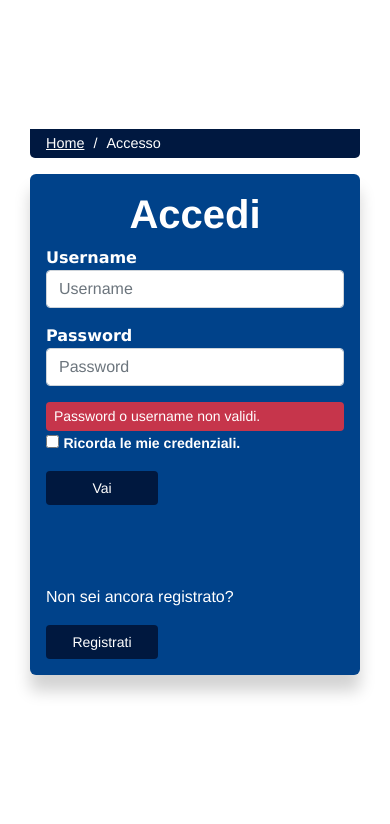
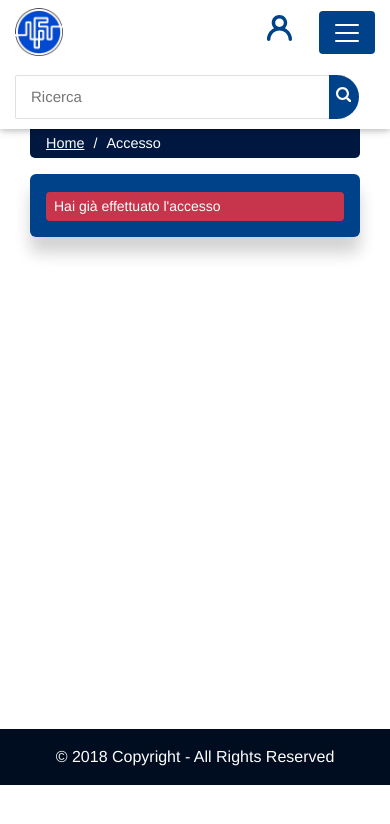
Before and after one commit to benny1693/FiloDiArianna, a PHP site: page /PHP/accesso.php in a window 390 px wide. Shown: the top 824 px of the page. Run offline with PHP 8.4, Linux system fonts and the light colour scheme; the visitor is signed in with stand-in values (Sample User, id 1).

Commit message:
Aggiunte funzionalità di accesso e logout

```diff
--- a/PHP/Page.php
+++ b/PHP/Page.php
@@ -19,7 +19,7 @@ class Page {
 					</div>
 					<ul class="dropdown">
 						<li><a href="'.addPoints().'PHP/areapersonale.php">Area Riservata</a></li>
-						<li lang="en"><a href="#">Logout</a></li>
+						<li lang="en"><a href="'.addPoints().'PHP/logout.php">Logout</a></li>
 					</ul>
 				</div>');
     }
--- a/PHP/RegisteredUser.php
+++ b/PHP/RegisteredUser.php
@@ -37,7 +37,7 @@ class RegisteredUser extends User {
 	}
 
 	public function isCorrectPassword($insertedPassword) {
-		return md5($insertedPassword) == $this->password;
+		return sha1($insertedPassword) == $this->password;
 	}
 
 	public function getUsername() {
--- a/PHP/accesso.php
+++ b/PHP/accesso.php
@@ -1,3 +1,7 @@
+<?php
+require_once 'utilities.php';
+init();
+?>
 <!DOCTYPE html>
 <html xmlns="http://www.w3.org/1999/xhtml" xml:lang="it-IT" lang="it-IT">
 
@@ -14,6 +18,7 @@
 
 <body>
 	<!-- HEADER -->
+    <?php include_once 'header.php';?>
 	<div id="page-content-wrapper" class="container-fluid">
 		<nav aria-label="breadcrumb">
 			<p class="sr-only">Ti trovi in:</p>
@@ -24,34 +29,37 @@
 		</nav>
 
 		<section id="accesso">
-			<h1>Accedi</h1>
+			<?php
+            if ($_SESSION['ID'] != -1)
+                echo "<div class=\"invalid-feedback\">
+					<p>Hai gi&agrave; effettuato l'accesso</p>
+				</div>";
+            else{
+                echo '
+            <h1>Accedi</h1>
 
-			<!-- <form class="needs-validation clearfix" method="post" data-toggle="validator" novalidate> -->
-			<form data-toggle="validator">
-
+			<form data-toggle="validator" action="login.php" method="post">
 				<div class="form-group row">
 					<label for="inputUsername0" class="col-sm-3 col-form-label">Username</label>
 					<div class="col-sm-9">
-						<input type="text" class="form-control" id="inputUsername0" placeholder="Username" required="required" />
+						<input type="text" class="form-control" id="inputUsername0" name="username" placeholder="Username" required="required" />
 					</div>
-					<!-- <input type="text" class="form-control is-invalid" id="validationServerUsername" placeholder="Username" aria-describedby="inputGroupPrepend3" required> -->
 				</div>
 
 				<div class="form-group row">
 					<label for="inputPassword0" class="col-sm-3 col-form-label">Password</label>
 					<div class="col-sm-9">
-						<input type="password" class="form-control" id="inputPassword0" placeholder="Password" required="required" />
+						<input type="password" class="form-control" id="inputPassword0" name="password" placeholder="Password" required="required" />
 					</div>
-				</div>
+				</div>';
+
+                if (isset($_SESSION['login_error']) && ($_SESSION['login_error']))
+                    echo '
 				<div class="invalid-feedback">
 					<p>Password o username non validi.</p>
-				</div>
+				</div>';
 
-				<div class="form-group row col-sm-10 col-sm-offset-3 form-check">
-					<input class="form-check-input" type="checkbox" id="gridCheck1"/>
-					<label class="form-check-label" for="gridCheck1">Ricorda le mie credenziali.</label>
-				</div>
-
+                echo '
 				<div class="form-group row col-sm-10 col-sm-offset-3">
 					<button type="submit" class="btn  btn-outline-primary">Vai</button>
 				</div>
@@ -62,13 +70,14 @@
 					<p id="NonAncoraRegistrato">Non sei ancora registrato?</p>
 					<a href="registrazione.php" class="btn btn-outline-primary">Registrati</a>
 				</div>
-			</div>
-
+			</div>';
+            }
+            ?>
 		</section>
 	</div>
 
 	<!-- FOOTER -->
-
+    <?php include_once '../HTML/footer.html'; ?>
 </body>
 
 </html>
--- a/PHP/prova.php
+++ b/PHP/prova.php
@@ -105,7 +105,7 @@ $u->printArticleList($result);
 
 echo "<h2>Modifica di un articolo</h2>";
 
-$u->modifyArticle(2,"allora l'approviamo?",'NULL',array('personaggio','divinita'),array(3));
+$u->modifyArticle(2,"allora l'approviamo?",'NULL',array('personaggi','dei'),array(3));
 
 $query = $u->getDBConnection()->query("SELECT * FROM Prova._modifiedPages");
 $result = $query->fetch_all(MYSQLI_ASSOC);
--- a/PHP/ricerca.php
+++ b/PHP/ricerca.php
@@ -10,9 +10,7 @@ $pages = ceil(count($list)/$articlesNumber);
 
 if (($currentpage - 1)*$articlesNumber > count($list))
     header("Location: notfound.php");
-print_r($_SESSION);
 ?>
-
 <!DOCTYPE html>
 <html xmlns="http://www.w3.org/1999/xhtml" xml:lang="it-IT" lang="it-IT">
 
@@ -52,7 +50,6 @@ print_r($_SESSION);
             if (count($list) > 0)
                 printNavigation($currentpage,$pages);
 
-            print_r($list);
             if ($currentpage != $pages)
                 $u->printArticleList($list,($currentpage-1)*$articlesNumber,$currentpage*$articlesNumber);
             else
--- a/index.php
+++ b/index.php
@@ -1,6 +1,7 @@
 <?php
 require_once 'PHP/utilities.php';
 init();
+print_r($_SESSION);
 ?>
 <!DOCTYPE html>
 <html xmlns="http://www.w3.org/1999/xhtml" xml:lang="it-IT" lang="it-IT">
```
Also changed, not shown: PHP/login.php (+13 -0 lines), PHP/logout.php (+7 -0 lines), PHP/notfound.php (+7 -0 lines).
